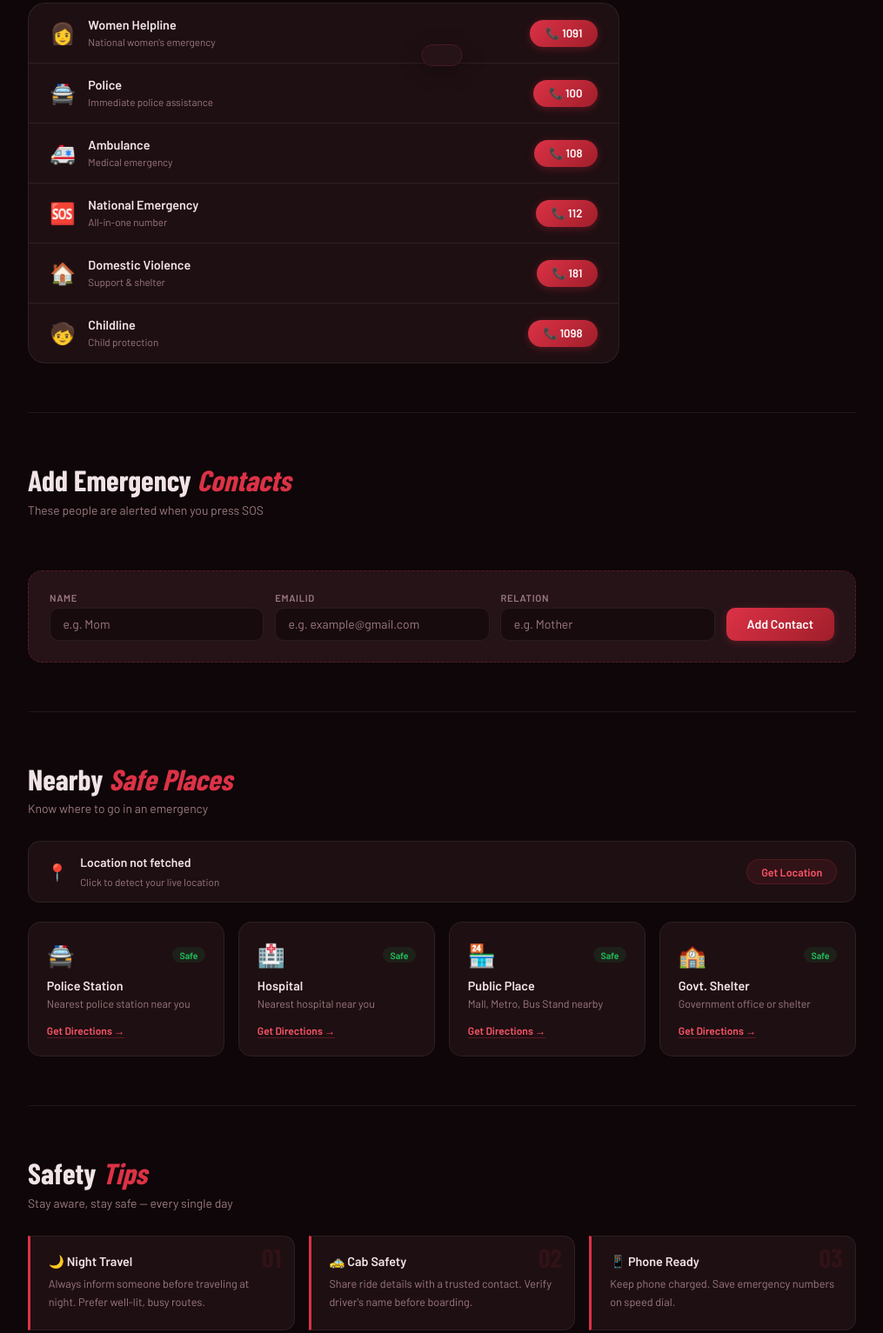
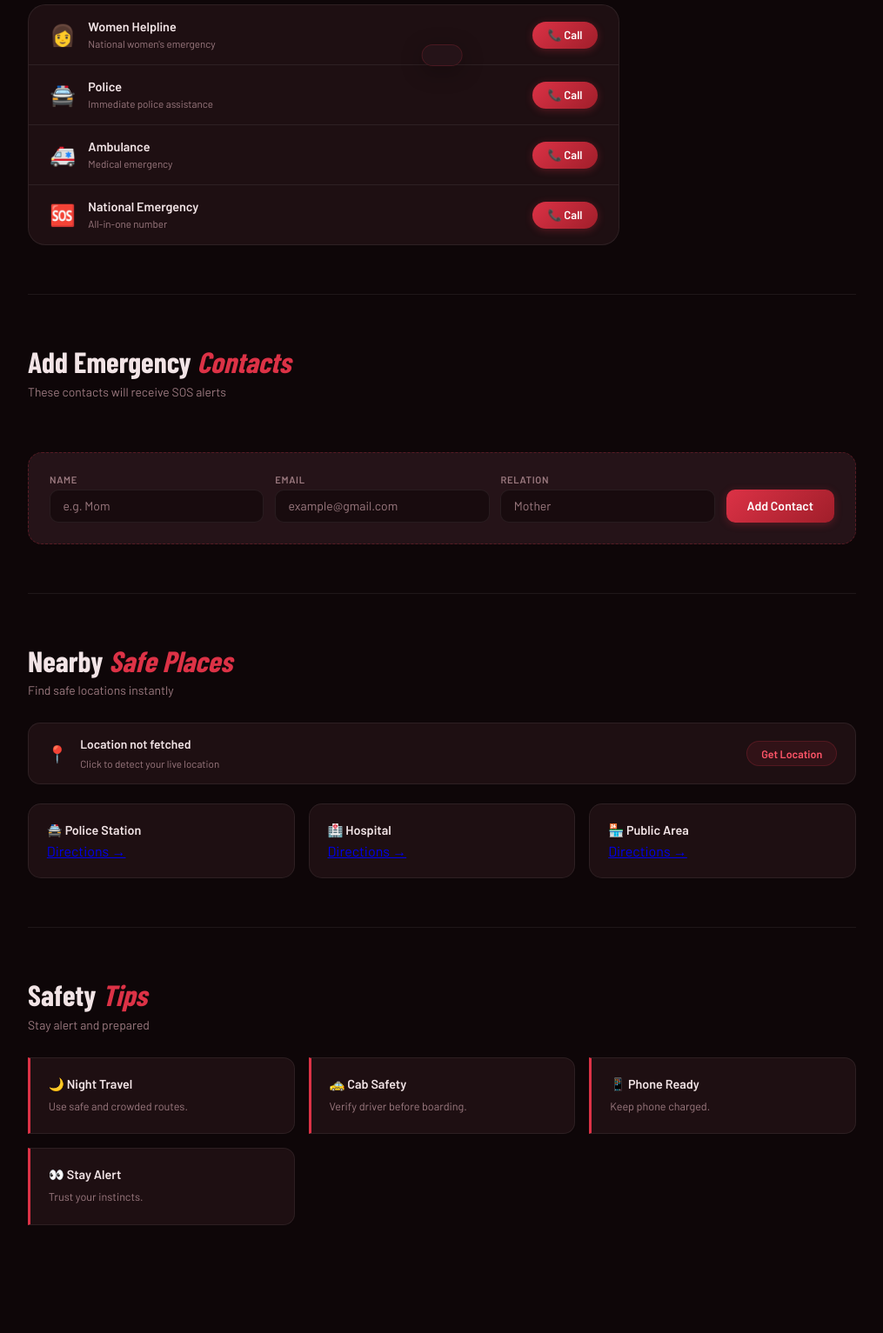
Before and after one commit to mauryashivi199-ui/SafeHer-, a website: page index.html in a window 1280 px wide. Shown: the part 772-2305 px from the top of the page at 87% size, without its empty margins (132-1147 px from the left). Drawn offline with nearby package versions, Linux system fonts and the light colour scheme; a web font is replaced by a local one.

Commit message:
Update index.html

```diff
--- a/index.html
+++ b/index.html
@@ -3,7 +3,15 @@
 <head>
     <meta charset="UTF-8">
     <meta name="viewport" content="width=device-width, initial-scale=1.0">
+
+    <!-- SEO -->
+    <meta name="description" content="SafeHer - Women safety app with SOS alert, live location sharing, and emergency contacts.">
+
     <title>SafeHer - Your Safety Partner</title>
+
+    <!-- Favicon -->
+    <link rel="icon" href="https://cdn-icons-png.flaticon.com/512/483/483356.png">
+
     <link rel="stylesheet" href="style.css">
 </head>
 <body>
@@ -11,156 +19,189 @@
     <!-- NAVBAR -->
     <nav>
         <h1>🛡️ SafeHer</h1>
-        <button class="theme-btn" onclick="toggleTheme()" id="themeBtn">🌙</button>
+
+        <button class="theme-btn" onclick="toggleTheme()" id="themeBtn" aria-label="Toggle Theme">
+            🌙
+        </button>
     </nav>
 
-    <!-- MAIN SECTION -->
     <main>
 
-        <!-- HERO TEXT -->
-        <div class="hero-text">
+        <!-- HERO -->
+        <section class="hero-text">
             <span class="badge">🚨 24/7 Emergency Ready</span>
+
             <h2>Your Safety is Our <em>Top Priority</em></h2>
-            <p>One tap can save your life. Share your location instantly with trusted contacts.</p>
-        </div>
 
-        <!-- SOS BUTTON -->
-        <div class="sos-container">
+            <p>
+                One tap can save your life. Instantly share your live location
+                with trusted contacts during emergencies.
+            </p>
+        </section>
+
+        <!-- SOS -->
+        <section class="sos-container">
+
             <div class="sos-rings">
                 <div class="ring"></div>
                 <div class="ring"></div>
                 <div class="ring"></div>
-                <button class="sos-btn" onclick="triggerSOS()" id="sosBtn">
+
+                <button class="sos-btn"
+                        onclick="triggerSOS()"
+                        id="sosBtn"
+                        aria-label="Trigger SOS Emergency">
                     <span class="sos-main">SOS</span>
                     <span class="sos-sub">TAP NOW</span>
                 </button>
             </div>
-            <p class="sos-hint">Press in Emergency — sends your live location</p>
-        </div>
+
+            <p class="sos-hint">
+                Press only in emergency — sends your live location instantly
+            </p>
+        </section>
 
         <!-- SOS STATUS -->
-        <div class="sos-status" id="sosStatus">
+        <section class="sos-status" id="sosStatus" role="alert">
             <span>🚨</span>
             <div>
                 <strong>SOS Alert Sent!</strong>
-                <p>Your contacts are being notified.</p>
+                <p>Your emergency contacts are being notified.</p>
                 <p class="loc-text" id="locText">Fetching location...</p>
             </div>
-        </div>
+        </section>
 
-        <!-- ========== HELPLINES ========== -->
+        <!-- HELPLINES -->
         <section id="helplines">
             <h2>Emergency <em>Helplines</em></h2>
             <p class="sub">One tap call — available 24/7 across India</p>
+
             <div class="helplines-list">
+
                 <div class="h-row">
-                    <div class="h-left"><span>👩</span><div><b>Women Helpline</b><small>National women's emergency</small></div></div>
-                    <a href="tel:1091" class="call-btn">📞 1091</a>
+                    <div class="h-left">
+                        <span>👩</span>
+                        <div>
+                            <b>Women Helpline</b>
+                            <small>National women's emergency</small>
+                        </div>
+                    </div>
+                    <a href="tel:1091" class="call-btn">📞 Call</a>
                 </div>
+
                 <div class="h-row">
-                    <div class="h-left"><span>🚔</span><div><b>Police</b><small>Immediate police assistance</small></div></div>
-                    <a href="tel:100" class="call-btn">📞 100</a>
+                    <div class="h-left">
+                        <span>🚔</span>
+                        <div>
+                            <b>Police</b>
+                            <small>Immediate police assistance</small>
+                        </div>
+                    </div>
+                    <a href="tel:100" class="call-btn">📞 Call</a>
                 </div>
+
                 <div class="h-row">
-                    <div class="h-left"><span>🚑</span><div><b>Ambulance</b><small>Medical emergency</small></div></div>
-                    <a href="tel:108" class="call-btn">📞 108</a>
+                    <div class="h-left">
+                        <span>🚑</span>
+                        <div>
+                            <b>Ambulance</b>
+                            <small>Medical emergency</small>
+                        </div>
+                    </div>
+                    <a href="tel:108" class="call-btn">📞 Call</a>
                 </div>
+
                 <div class="h-row">
-                    <div class="h-left"><span>🆘</span><div><b>National Emergency</b><small>All-in-one number</small></div></div>
-                    <a href="tel:112" class="call-btn">📞 112</a>
+                    <div class="h-left">
+                        <span>🆘</span>
+                        <div>
+                            <b>National Emergency</b>
+                            <small>All-in-one number</small>
+                        </div>
+                    </div>
+                    <a href="tel:112" class="call-btn">📞 Call</a>
                 </div>
-                <div class="h-row">
-                    <div class="h-left"><span>🏠</span><div><b>Domestic Violence</b><small>Support & shelter</small></div></div>
-                    <a href="tel:181" class="call-btn">📞 181</a>
-                </div>
-                <div class="h-row">
-                    <div class="h-left"><span>🧒</span><div><b>Childline</b><small>Child protection</small></div></div>
-                    <a href="tel:1098" class="call-btn">📞 1098</a>
+
+            </div>
+        </section>
+
+        <!-- CONTACTS -->
+        <section class="family-section" id="contacts">
+            <h2>Add Emergency <em>Contacts</em></h2>
+            <p class="sub">These contacts will receive SOS alerts</p>
+
+            <div id="contactsList"></div>
+
+            <div class="add-form">
+                <div class="form-row">
+
+                    <div class="form-group">
+                        <label>Name</label>
+                        <input type="text" id="contactName" placeholder="e.g. Mom" required>
+                    </div>
+
+                    <div class="form-group">
+                        <label>Email</label>
+                        <input type="email" id="contactEmail" placeholder="example@gmail.com" required>
+                    </div>
+
+                    <div class="form-group">
+                        <label>Relation</label>
+                        <input type="text" id="contactRelation" placeholder="Mother" required>
+                    </div>
+
+                    <button onclick="addContact()">Add Contact</button>
+
                 </div>
             </div>
         </section>
 
-        <!-- ========== ADD FAMILY NUMBER ========== -->
-        <div class="family-section" id="contacts">
-            <h2>Add Emergency <em>Contacts</em></h2>
-            <p class="sub">These people are alerted when you press SOS</p>
-
-            <!-- CONTACTS LIST -->
-            <div id="contactsList"></div>
-
-            <!-- FORM -->
-            <div class="add-form">
-                <div class="form-row">
-                    <div class="form-group">
-                        <label>Name</label>
-                        <input type="text" id="contactName" placeholder="e.g. Mom"/>
-                    </div>
-                    <div class="form-group">
-                        <label>EmailID</label>
-                        <input type="email" id="contactEmail" placeholder="e.g. example@gmail.com"/>
-                    </div>
-                    <div class="form-group">
-                        <label>Relation</label>
-                        <input type="text" id="contactRelation" placeholder="e.g. Mother"/>
-                    </div>
-                    <button onclick="addContact()">Add Contact</button>
-                </div>
-            </div>
-        </div>
-
-        <!-- ========== SAFE PLACES ========== -->
+        <!-- SAFE PLACES -->
         <section id="safe-places">
             <h2>Nearby <em>Safe Places</em></h2>
-            <p class="sub">Know where to go in an emergency</p>
+            <p class="sub">Find safe locations instantly</p>
 
             <div class="location-bar">
                 <span>📍</span>
+
                 <div class="loc-info">
                     <strong id="currentLoc">Location not fetched</strong>
                     <small>Click to detect your live location</small>
                 </div>
+
                 <button class="loc-btn" onclick="getLocation()">Get Location</button>
             </div>
 
             <div class="safe-grid">
+
                 <div class="safe-card">
-                    <div class="safe-top"><span>🚔</span><span class="safe-tag">Safe</span></div>
-                    <h4>Police Station</h4>
-                    <p>Nearest police station near you</p>
-                    <a href="https://maps.google.com/maps?q=police+station+near+me" target="_blank" class="dir-btn">Get Directions →</a>
+                    <h4>🚔 Police Station</h4>
+                    <a href="https://maps.google.com/maps?q=police+station+near+me" target="_blank">Directions →</a>
                 </div>
+
                 <div class="safe-card">
-                    <div class="safe-top"><span>🏥</span><span class="safe-tag">Safe</span></div>
-                    <h4>Hospital</h4>
-                    <p>Nearest hospital near you</p>
-                    <a href="https://maps.google.com/maps?q=hospital+near+me" target="_blank" class="dir-btn">Get Directions →</a>
+                    <h4>🏥 Hospital</h4>
+                    <a href="https://maps.google.com/maps?q=hospital+near+me" target="_blank">Directions →</a>
                 </div>
+
                 <div class="safe-card">
-                    <div class="safe-top"><span>🏪</span><span class="safe-tag">Safe</span></div>
-                    <h4>Public Place</h4>
-                    <p>Mall, Metro, Bus Stand nearby</p>
-                    <a href="https://maps.google.com/maps?q=mall+near+me" target="_blank" class="dir-btn">Get Directions →</a>
+                    <h4>🏪 Public Area</h4>
+                    <a href="https://maps.google.com/maps?q=mall+near+me" target="_blank">Directions →</a>
                 </div>
-                <div class="safe-card">
-                    <div class="safe-top"><span>🏫</span><span class="safe-tag">Safe</span></div>
-                    <h4>Govt. Shelter</h4>
-                    <p>Government office or shelter</p>
-                    <a href="https://maps.google.com/maps?q=government+office+near+me" target="_blank" class="dir-btn">Get Directions →</a>
-                </div>
+
             </div>
         </section>
 
-        <!-- ========== SAFETY TIPS ========== -->
+        <!-- TIPS -->
         <section id="tips">
             <h2>Safety <em>Tips</em></h2>
-            <p class="sub">Stay aware, stay safe — every single day</p>
+            <p class="sub">Stay alert and prepared</p>
+
             <div class="tips-grid">
-                <div class="tip-card"><span class="tip-num">01</span><h4>🌙 Night Travel</h4><p>Always inform someone before traveling at night. Prefer well-lit, busy routes.</p></div>
-                <div class="tip-card"><span class="tip-num">02</span><h4>🚕 Cab Safety</h4><p>Share ride details with a trusted contact. Verify driver's name before boarding.</p></div>
-                <div class="tip-card"><span class="tip-num">03</span><h4>📱 Phone Ready</h4><p>Keep phone charged. Save emergency numbers on speed dial.</p></div>
-                <div class="tip-card"><span class="tip-num">04</span><h4>👀 Stay Alert</h4><p>Trust your instincts. Move to a crowded area if something feels wrong.</p></div>
-                <div class="tip-card"><span class="tip-num">05</span><h4>🔊 Make Noise</h4><p>In danger, shout loudly. A whistle or alarm app can attract attention fast.</p></div>
-                <div class="tip-card"><span class="tip-num">06</span><h4>🏃 Escape Plan</h4><p>Always know the nearest exit. Identify safe buildings in unfamiliar areas.</p></div>
+                <div class="tip-card"><h4>🌙 Night Travel</h4><p>Use safe and crowded routes.</p></div>
+                <div class="tip-card"><h4>🚕 Cab Safety</h4><p>Verify driver before boarding.</p></div>
+                <div class="tip-card"><h4>📱 Phone Ready</h4><p>Keep phone charged.</p></div>
+                <div class="tip-card"><h4>👀 Stay Alert</h4><p>Trust your instincts.</p></div>
             </div>
         </section>
 
@@ -168,8 +209,8 @@
 
     <!-- FOOTER -->
     <footer>
-        <p>🛡️ <strong>SafeHer</strong> — Every woman deserves to feel safe. Built with ❤️</p>
-        <p>In any emergency, call <strong>112</strong></p>
+        <p>🛡️ <strong>SafeHer</strong> — Stay Safe Always</p>
+        <p>Emergency: <strong>112</strong></p>
     </footer>
 
     <!-- TOAST -->
@@ -177,5 +218,4 @@
 
     <script src="script.js"></script>
 </body>
-
 </html>
```
